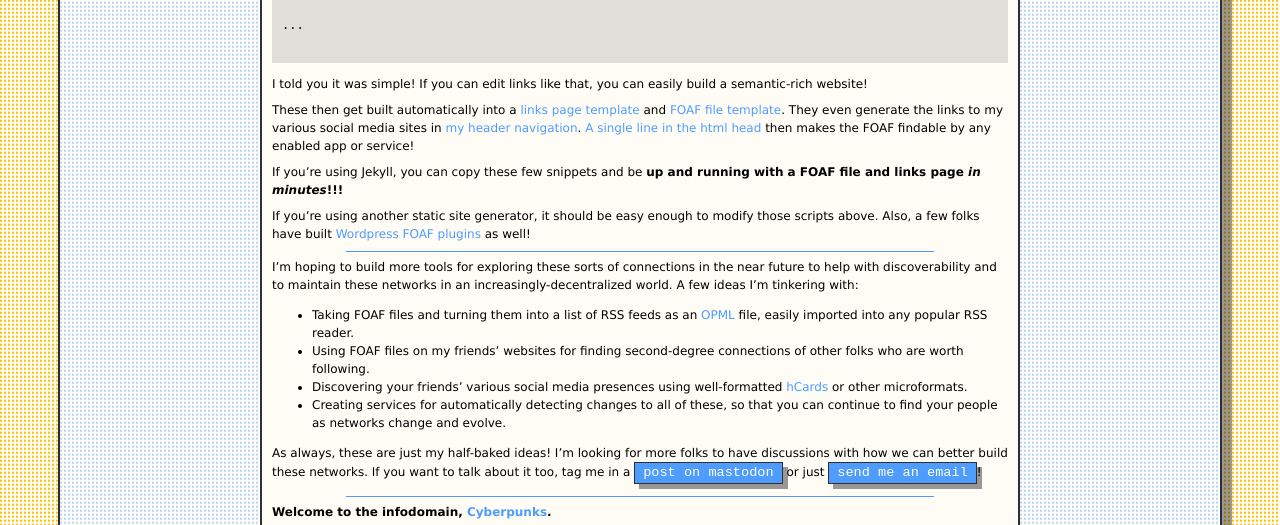
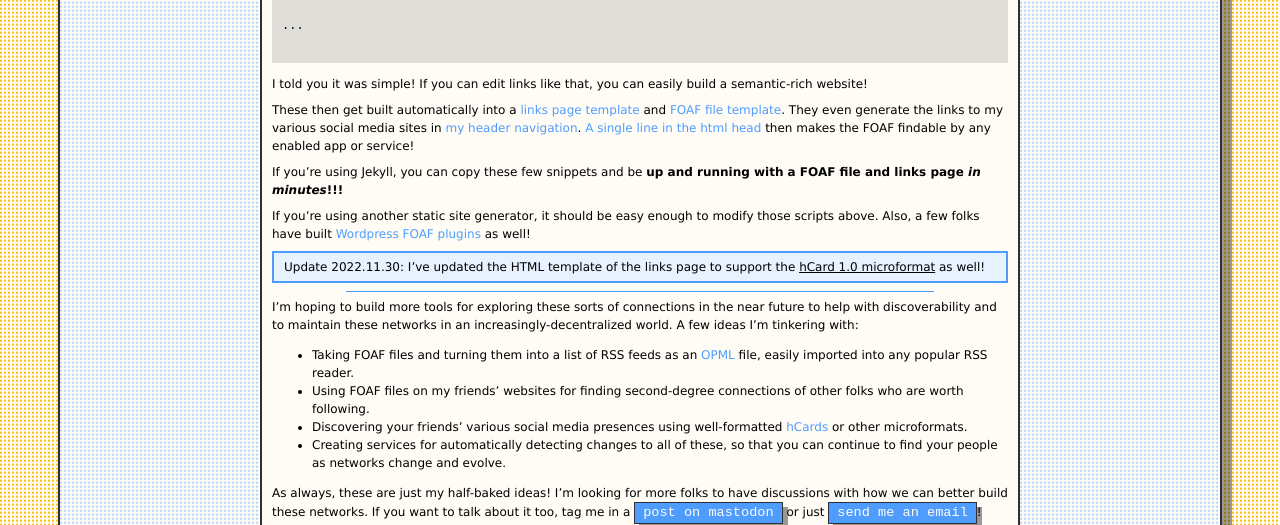
Before and after one commit to krusynth/billhunt.dev, a Jekyll site: the page built from _posts/2022-11-28-weaving-the-web.md, in a window 1280 px wide and 900 px high, scrolled down 1987 px, cut to the strip 0-525 px from the top of the window. Built offline with Jekyll 4.4.1, drawn with Linux system fonts in a browser that asks for light colours; some web fonts are replaced.

Commit message:
Add hCard 1.0 support to links page.

```diff
--- a/_posts/2022-11-28-weaving-the-web.md
+++ b/_posts/2022-11-28-weaving-the-web.md
@@ -141,6 +141,9 @@ If you're using Jekyll, you can copy these few snippets and be **up and running
 
 If you're using another static site generator, it should be easy enough to modify those scripts above. Also, a few folks have built [Wordpress FOAF plugins](https://mortenhf.dk/2004/07/foaf-output.phps) as well!
 
+Update 2022.11.30: I've updated the HTML template of the links page to support the [hCard 1.0 microformat](http://microformats.org/wiki/hcard) as well!
+{:.banner}
+
 ---
 
 I'm hoping to build more tools for exploring these sorts of connections in the near future to help with discoverability and to maintain these networks in an increasingly-decentralized world.  A few ideas I'm tinkering with:
```
Also changed, not shown: _layouts/links.html (+7 -2 lines).
